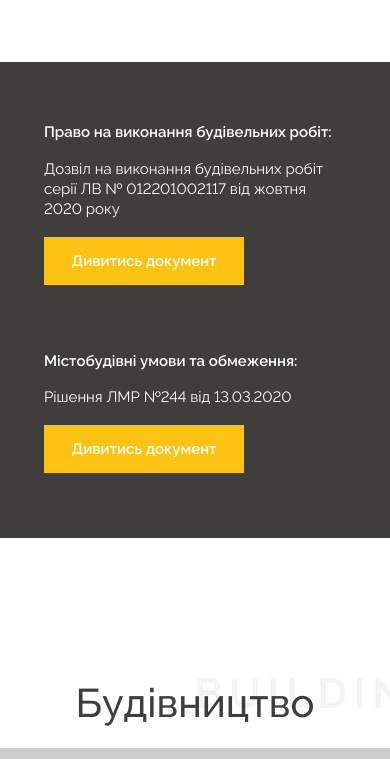
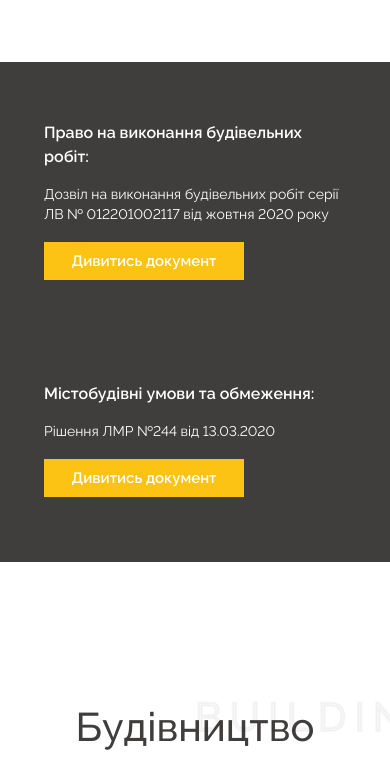
Before and after one commit to v-lavs/nedvigymoct, a website with bundled scripts: page single.html in a window 390 px wide. Shown: the part 6099-6858 px from the top of the page. Built offline with nearby package versions, Linux system fonts and the light colour scheme; grey boxes are pictures that could not be loaded.

Commit message:
responsive section documents left part

```diff
--- a/src/scss/layout/sections/documents.scss
+++ b/src/scss/layout/sections/documents.scss
@@ -80,6 +80,14 @@
     }
   }
 
+  @include respond-to($lg) {
+    .btn {
+      min-width: 190px;
+    }
+    .documents-list__btns {
+      padding-left: 15px;
+    }
+  }
   @include respond-to($md) {
     padding-top: 0;
     .section__inner {
@@ -116,18 +124,22 @@
 
     .documents-list__item {
       flex-direction: column;
+      margin-bottom: 87px;
     }
 
     .documents-list__desc,
     .documents-list__btns {
       width: 100%;
       max-width: 480px;
+      padding-left: 0;
     }
   }
   @include respond-to($sm) {
+
     .radio-list__item {
       margin-bottom: 37px;
-      .icon-wrap{
+
+      .icon-wrap {
         width: 27px;
         height: 28px;
         flex-shrink: 0;
@@ -135,6 +147,7 @@
     }
     .radio {
       font-size: 16px;
+
       .radio__control {
         margin-right: 28px;
         width: 23px;
@@ -149,5 +162,21 @@
       padding-left: 14px;
       padding-right: 14px;
     }
+    .documents-list {
+      font-size: 14px;
+
+      &__title {
+        font-size: 16px;
+      }
+
+    }
+    .btn {
+      //min-width: 190px;
+      padding-top: 7px;
+      padding-bottom: 7px;
+    }
+    &__btns {
+      padding-top: 25px;
+    }
   }
 }
```
Also changed, not shown: dist/main.css.
